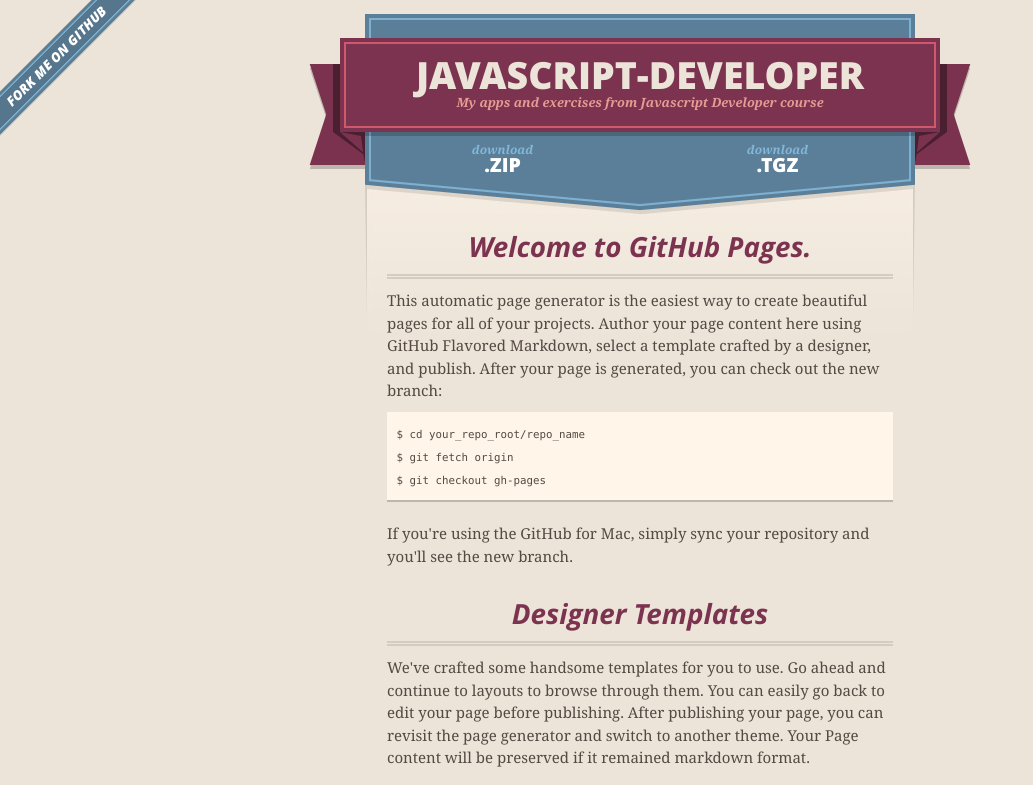
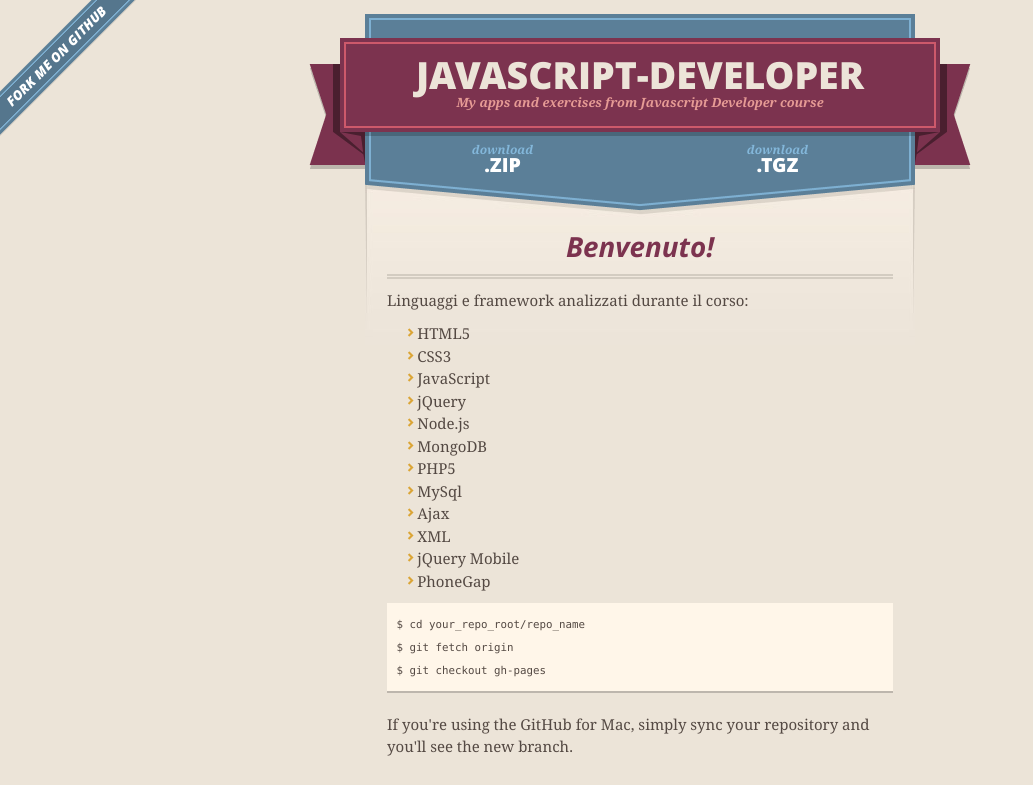
Before and after one commit to Lheannan/Javascript-Developer, a plain HTML site: page index.html in a window 1280 px wide. Shown: the top 785 px of the page, without its empty margins (0-1033 px from the left). Drawn offline with nearby package versions, Linux system fonts and the light colour scheme.

Commit message:
Update index.html

```diff
--- a/index.html
+++ b/index.html
@@ -17,7 +17,7 @@
         $('#main_content').headsmart()
       })
     </script>
-    <title>Javascript-developer by Lheannan</title>
+    <title>Javascript-developer</title>
   </head>
 
   <body>
@@ -47,9 +47,23 @@
 
       <section id="main_content">
         <h3>
-<a name="welcome-to-github-pages" class="anchor" href="#welcome-to-github-pages"><span class="octicon octicon-link"></span></a>Welcome to GitHub Pages.</h3>
-
-<p>This automatic page generator is the easiest way to create beautiful pages for all of your projects. Author your page content here using GitHub Flavored Markdown, select a template crafted by a designer, and publish. After your page is generated, you can check out the new branch:</p>
+<a name="welcome-to-github-pages" class="anchor" href="#welcome-to-github-pages"><span class="octicon octicon-link"></span></a>Benvenuto!</h3>
+<p> Linguaggi e framework analizzati durante il corso:
+	<ul>
+		<li>HTML5</li>
+		<li>CSS3</li>
+		<li>JavaScript</li>
+		<li>jQuery</li>
+		<li>Node.js</li>
+		<li>MongoDB</li>
+		<li>PHP5</li>
+		<li>MySql</li>
+		<li>Ajax</li>
+		<li>XML</li>
+		<li>jQuery Mobile</li>
+		<li>PhoneGap</li>
+	</ul>
+</p>
 
 <pre><code>$ cd your_repo_root/repo_name
 $ git fetch origin
```
